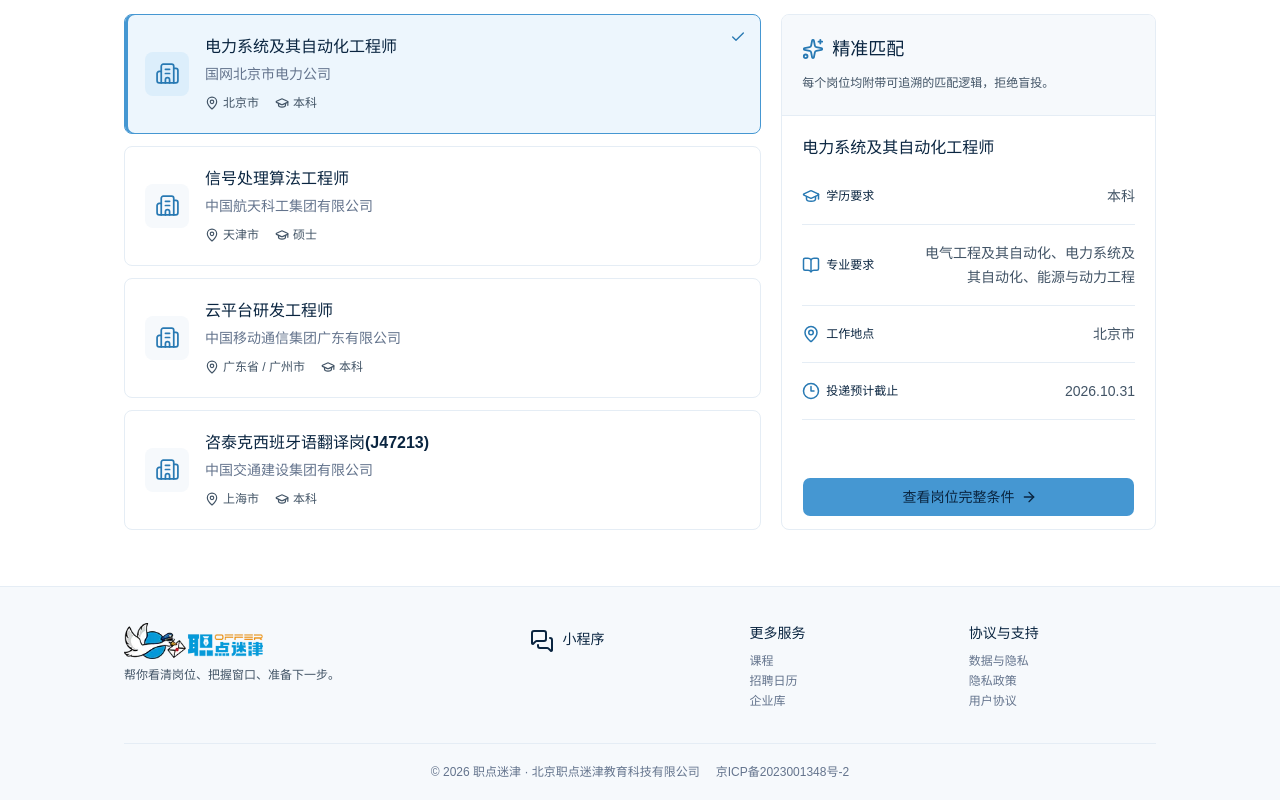
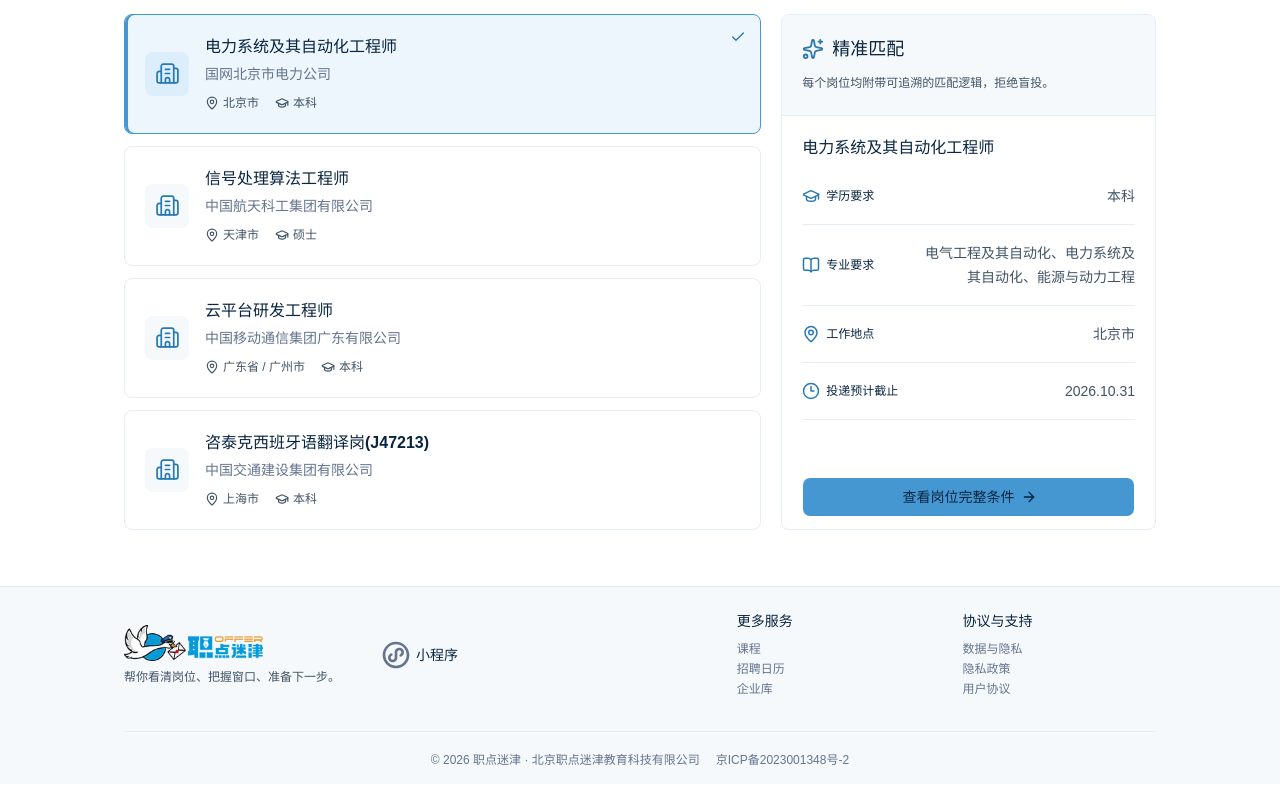
Before and after one commit to lacklock/zhidianmijin-web, a React (Vite) app: page / in a window 1280 px wide. Shown: the part 1117-1917 px from the top of the page. Built offline with nearby package versions, Linux system fonts and the light colour scheme.

Commit message:
调整 ui

```diff
--- a/src/components/home/site-chrome.tsx
+++ b/src/components/home/site-chrome.tsx
@@ -1,7 +1,8 @@
 import type { ReactNode } from 'react'
-import { Bell, UserRound, ChevronDown, MessagesSquare } from 'lucide-react'
+import { Bell, UserRound, ChevronDown } from 'lucide-react'
 import { Button } from '@/components/ui/button'
 import integratedLogo from '@/assets/Integrated_logo.webp'
+import miniprogramCode from '@/assets/miniprogram.jpg'
 import {
   HoverCard,
   HoverCardTrigger,
@@ -32,7 +33,7 @@
       </HoverCardTrigger>
       <HoverCardContent
         align={account ? 'end' : 'start'}
-        className="w-40 p-1.5 rounded-lg shadow-[0_12px_28px_rgb(10_37_64_/_12%)]"
+        className="w-40 p-1.5 rounded-lg shadow-[0_12px_28px_rgb(10_37_64/12%)]"
         sideOffset={8}
       >
         {children}
@@ -43,7 +44,7 @@
 
 export function SiteHeader() {
   return (
-    <header className="sticky top-0 z-100 min-w-170 h-18 border-b border-border bg-[rgb(255_255_255_/_96%)] backdrop-blur-[12px]">
+    <header className="sticky top-0 z-100 min-w-170 h-18 border-b border-border bg-[rgb(255_255_255/96%)] backdrop-blur-[12px]">
       <div className="w-full max-w-[1080px] px-6 mx-auto max-[850px]:px-5 h-full flex items-center gap-8 [&_nav]:flex [&_nav]:items-center [&_nav]:gap-1 max-[850px]:gap-4 max-[850px]:[&_nav]:gap-0">
         <img
           src={integratedLogo}
@@ -116,9 +117,10 @@
 
 export function SiteFooter() {
   return (
-    <footer className="bg-secondary border-t border-border pt-9 pb-5">
+    <footer className="bg-secondary border-t border-border pt-6 pb-4">
       <div className="w-full max-w-270 px-6 mx-auto max-[850px]:px-5">
-        <div className="grid grid-cols-[2fr_1fr_1fr_1fr] gap-8 [&_p]:mt-2 [&_p]:text-xs [&_p]:text-secondary-foreground max-[850px]:gap-5 max-[850px]:grid-cols-[1.8fr_.8fr_1fr_1fr]">
+        <div className="grid grid-cols-[3fr_1fr_1fr] gap-8 [&_p]:mt-2 [&_p]:text-xs [&_p]:text-secondary-foreground max-[850px]:gap-5 max-[850px]:grid-cols-[2.6fr_1fr_1fr]">
+          <div className="flex items-center gap-10 max-[850px]:gap-5">
             <div>
               <img
                 src={integratedLogo}
@@ -127,9 +129,40 @@
               />
               <p>帮你看清岗位、把握窗口、准备下一步。</p>
             </div>
-          <div className="flex items-start gap-2 pt-1.5 [&_svg]:size-6">
-            <MessagesSquare aria-hidden="true" />
+            <HoverCard openDelay={100} closeDelay={150}>
+              <HoverCardTrigger asChild>
+                <button
+                  type="button"
+                  aria-label="查看小程序二维码"
+                  className="flex shrink-0 items-center gap-1 rounded-md cursor-pointer focus-visible:outline-2 focus-visible:outline-offset-4 focus-visible:outline-ring"
+                >
+                  {/* Remix Icon: mini-program-line */}
+                  <svg
+                    className="size-8 text-muted-foreground"
+                    viewBox="0 0 24 24"
+                    fill="currentColor"
+                    aria-hidden="true"
+                  >
+                    <path d="M12.001 22C6.47813 22 2.00098 17.5228 2.00098 12C2.00098 6.47715 6.47813 2 12.001 2C17.5238 2 22.001 6.47715 22.001 12C22.001 17.5228 17.5238 22 12.001 22ZM12.001 20C16.4193 20 20.001 16.4183 20.001 12C20.001 7.58172 16.4193 4 12.001 4C7.5827 4 4.00098 7.58172 4.00098 12C4.00098 16.4183 7.5827 20 12.001 20ZM13.001 14C13.001 15.9332 11.434 17.5002 9.50098 17.5002C7.56798 17.5002 6.00098 15.9332 6.00098 14.0002C6.00098 12.6262 6.80048 11.3965 8.02405 10.8265C8.52467 10.5932 9.11958 10.81 9.35282 11.3106C9.58607 11.8112 9.36932 12.4061 8.86871 12.6393C8.34353 12.884 8.00098 13.4109 8.00098 14.0002C8.00098 14.8287 8.67255 15.5002 9.50098 15.5002C10.3294 15.5002 11.001 14.8287 11.001 14.0002V10C11.001 8.067 12.568 6.5 14.501 6.5C16.434 6.5 18.001 8.067 18.001 10C18.001 11.3741 17.2015 12.6037 15.9779 13.1738C15.4773 13.407 14.8824 13.1903 14.6491 12.6897C14.4159 12.189 14.6326 11.5941 15.1332 11.3609C15.6584 11.1162 16.001 10.5894 16.001 10C16.001 9.17157 15.3294 8.5 14.501 8.5C13.6725 8.5 13.001 9.17157 13.001 10V14Z" />
+                  </svg>
                   <span className="text-sm">小程序</span>
+                </button>
+              </HoverCardTrigger>
+              <HoverCardContent
+                side="top"
+                align="center"
+                sideOffset={12}
+                className="w-auto p-3"
+              >
+                <img
+                  src={miniprogramCode}
+                  alt="职点迷津微信小程序二维码，请使用微信扫码"
+                  width={258}
+                  height={258}
+                  className="size-50 max-w-full object-contain"
+                />
+              </HoverCardContent>
+            </HoverCard>
           </div>
           <div className="flex flex-col items-start [&_h2]:text-sm [&_h2]:font-medium [&_h2]:mb-2 [&_button]:text-muted-foreground [&_button]:text-xs [&_button]:py-0.5 [&_button:hover]:text-interaction">
             <h2>更多服务</h2>
```
Lines whose indentation alone changed are shown as unchanged.
